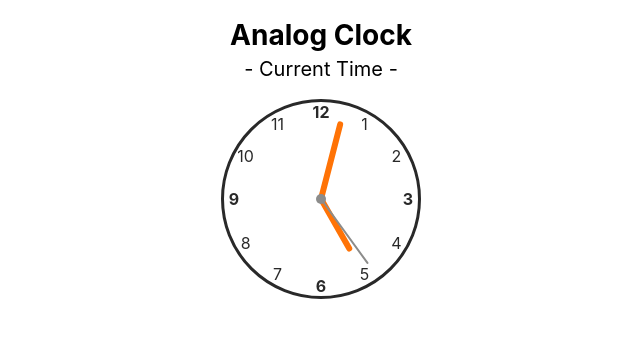
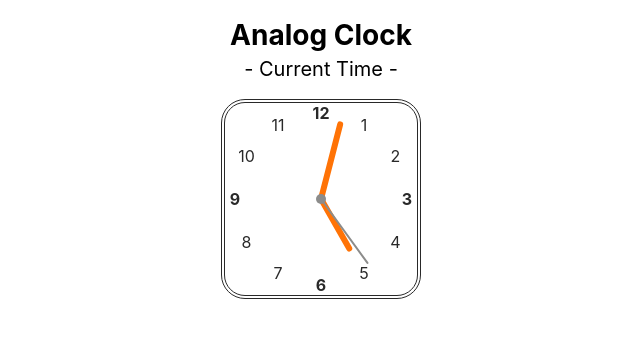
Before and after one commit to minami-cs/react-analog-clock, a React (Create React App) app: page / in a window 1280 px wide. Shown: the top 338 px of the page, without its empty margins (319-959 px from the left). Built offline with nearby package versions, Linux system fonts and the light colour scheme.

Commit message:
fix: 시계 border 스타일 수정 - border-radius 50% -> 24px 수정 - border line 스타일을 solid -> double 수정 - border 굵기를 3px -> 4px 수정

```diff
--- a/src/components/Clock/ClockFace.tsx
+++ b/src/components/Clock/ClockFace.tsx
@@ -23,8 +23,8 @@ const ClockFaceWrap = styled.div`
   width: ${CLOCK_RADIUS * 2}px;
   height: ${CLOCK_RADIUS * 2}px;
 
-  border: 3px solid #292929;
-  border-radius: 50%;
+  border: 4px double #292929;
+  border-radius: 24px;
 `;
 
 const ClockNumberWrap = styled.div<{ clockNumber: number }>`
```
